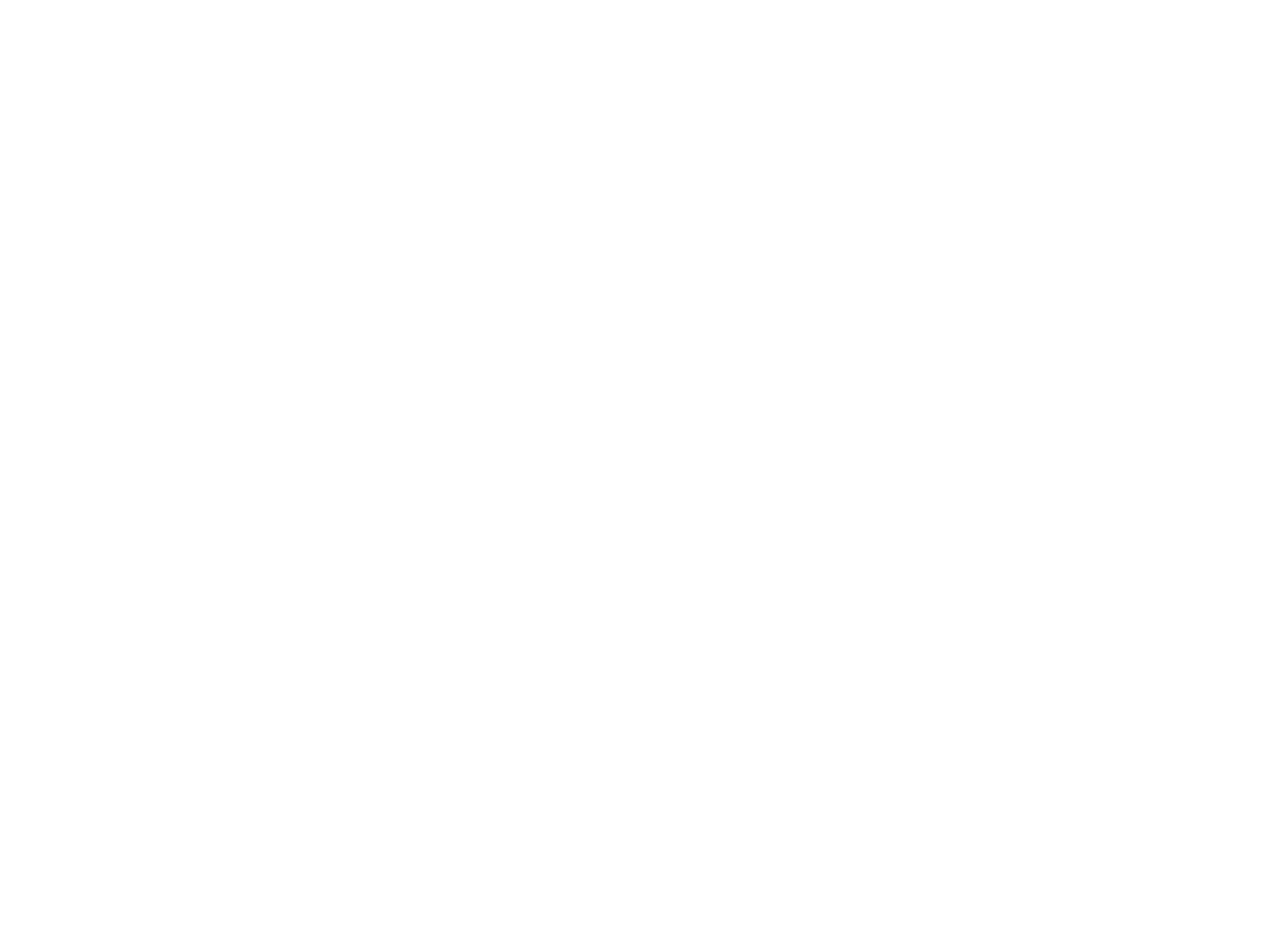
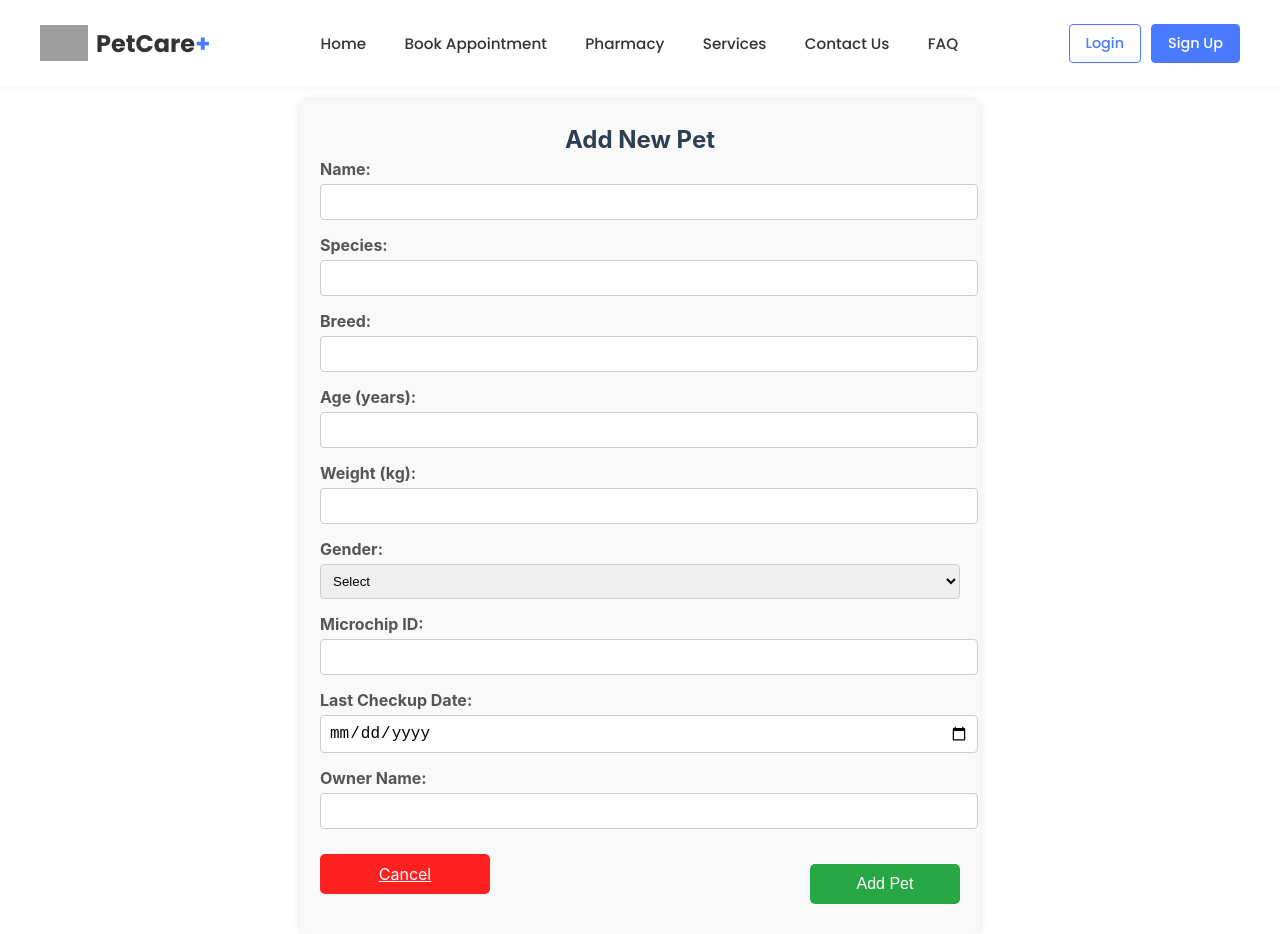
Before and after one commit to malindaz/smart-pet-care, a React (Create React App) app in the folder Front-End/: page /addnewpet in a window 1280 px wide. Before the commit this address had no page. Before the commit the page ends 800 px from the top, so only its background shows below. Built offline with nearby package versions, Linux system fonts and the light colour scheme; grey boxes are pictures that could not be loaded.

Commit message:
malinda addnewpet.js, css

```diff
--- a/Front-End/src/App.js
+++ b/Front-End/src/App.js
@@ -10,6 +10,7 @@
 //import user pages
 import MyPets from "./pages/User/mypets";
 import AddRecord from "./pages/User/addrecord";
+import AddNewPet from "./pages/User/addnewpet";
 //import Admin pages
 
 //import Veterinarian pages
@@ -31,6 +32,7 @@
           {/*Add User Routes Here*/ }
           <Route path="/mypets" element={<MyPets />} />
           <Route path="/addrecord" element={<AddRecord />} />
+          <Route path="/addnewpet" element={<AddNewPet />} />
           {/*Add Admin Routes Here*/ }
 
 
--- /dev/null
+++ b/Front-End/src/css/addnewpet.css
@@ -0,0 +1,77 @@
+.form-container {
+    width: 50%;
+    padding: 20px;
+    background: #f9f9f9;
+    border-radius: 8px;
+    box-shadow: 0 0 10px rgba(0, 0, 0, 0.1);
+    margin-top: 100px;
+    margin-left: auto;
+    margin-right: auto;
+    margin-bottom: auto;
+}
+
+  .page-title {
+    text-align: center;
+    font-size: 24px;
+    margin-top: 5px;
+  }
+
+  .pet-form {
+    display: flex;
+    flex-direction: column;
+    gap: 15px;
+  }
+
+  .pet-form label {
+    font-size: 16px;
+    font-weight: bold;
+  }
+
+  .pet-form input,
+  .pet-form select {
+    width: 100%;
+    padding: 8px;
+    margin-top: 5px;
+    border: 1px solid #ccc;
+    border-radius: 4px;
+  }
+  .button-container {
+    display: flex;
+    justify-content: flex-end; /* Aligns buttons to the right */
+    gap: 10px; /* Adds spacing between buttons */
+    margin-top: 10px;
+    margin-bottom: 10px;
+    height: 50px;
+  }
+
+  .submit-btn, .cancel-btn {
+    padding: 10px;
+    border: none;
+    border-radius: 5px;
+    cursor: pointer;
+    width: 150px;
+    text-align: center;
+
+
+
+  }
+
+  .submit-btn {
+    background: #28a745;
+    color: white;
+  }
+
+  .submit-btn:hover {
+    background: #218838;
+  }
+
+  .cancel-btn {
+    background: #ff2020;
+    color: white;
+    height: 20px;
+
+  }
+
+  .cancel-btn:hover {
+    background: #942a2a;
+  }
--- a/Front-End/src/css/mypets.css
+++ b/Front-End/src/css/mypets.css
@@ -3,6 +3,7 @@
   max-width: 1200px;
   margin: 0 auto;
   padding: 20px;
+  margin-top: 100px;
   font-family: Arial, sans-serif;
 }
 
@@ -62,11 +63,11 @@
 }
 
 .pet-item:hover {
-  background-color: #e9ecef;
+  background-color: #b9bdc0;
 }
 
 .pet-item.active {
-  background-color: #3498db;
+  background-color: #3a464e;
   color: white;
 }
 
@@ -158,7 +159,8 @@
 }
 
 .tab-btn:hover {
-  color: #3498db;
+  color: #9aa6ad;
+  background: #4f5558 ;
 }
 
 .tab-btn.active {
@@ -285,9 +287,9 @@
 /* Add button */
 .add-btn {
   display: block;
-  width: 100%;
+  width: 92%;
   padding: 10px;
-  background: #3498db;
+  background: #4caf50;
   color: white;
   text-decoration: none;
   border-radius: 5px;
@@ -296,7 +298,7 @@
 }
 
 .add-btn:hover {
-  background: #2980b9;
+  background: #369439;
 }
 
 /* ===== RESPONSIVE DESIGN RULES ===== */
--- /dev/null
+++ b/Front-End/src/pages/User/addnewpet.js
@@ -0,0 +1,110 @@
+import React, { useState } from "react";
+import { Link, useNavigate } from "react-router-dom";
+import NavBar from "../../components/NavBar";
+import "../../css/addnewpet.css";  // Updated CSS import
+
+const AddNewPet = () => {
+  const navigate = useNavigate();
+
+  const [pet, setPet] = useState({
+    name: "",
+    species: "",
+    breed: "",
+    age: "",
+    weight: "",
+    gender: "",
+    microchipID: "",
+    lastCheckup: "",
+    ownerName: "",
+  });
+
+  const handleChange = (e) => {
+    setPet({ ...pet, [e.target.name]: e.target.value });
+  };
+
+  const handleSubmit = (e) => {
+    e.preventDefault();
+    console.log("New Pet Data:", pet);
+    alert("Pet added successfully!");
+    navigate("/mypets");
+  };
+
+  return (
+    <>
+      <NavBar />
+      <div className="form-container">
+        <h1 className="page-title">Add New Pet</h1>
+        <form className="pet-form" onSubmit={handleSubmit}>
+          <label>Name:
+            <input type="text"
+            name="name"
+            value={pet.name}
+            onChange={handleChange}
+            required />
+          </label>
+
+          <label>Species:
+            <input type="text"
+            name="species"
+            value={pet.species}
+            onChange={handleChange}
+            required />
+          </label>
+
+          <label>Breed:
+            <input type="text"
+            name="breed"
+            value={pet.breed}
+            onChange={handleChange} />
+          </label>
+
+          <label>Age (years):
+            <input type="number"
+            name="age" value={pet.age}
+            onChange={handleChange}
+            min="1" />
+          </label>
+
+          <label>Weight (kg):
+            <input type="number"
+            name="weight"
+            value={pet.weight}
+            onChange={handleChange}
+            min="0.1"
+            step="0.1"
+            required />
+          </label>
+
+          <label>Gender:
+            <select name="gender" value={pet.gender} onChange={handleChange} required>
+              <option value="" disabled>Select</option>
+              <option value="Male">Male</option>
+              <option value="Female">Female</option>
+            </select>
+          </label>
+
+          <label>Microchip ID:
+            <input type="text" name="microchipID" value={pet.microchipID} onChange={handleChange} />
+          </label>
+
+          <label>Last Checkup Date:
+            <input type="date" name="lastCheckup" value={pet.lastCheckup} onChange={handleChange} required />
+          </label>
+
+          <label>Owner Name:
+            <input type="text" name="ownerName" value={pet.ownerName} onChange={handleChange} required />
+          </label>
+
+          <div className="button-container">
+              <Link to="/mypets" className="cancel-btn">Cancel</Link>
+            <button type="submit" className="submit-btn">Add Pet</button>
+
+            </div>
+
+        </form>
+      </div>
+    </>
+  );
+};
+
+export default AddNewPet;
--- a/Front-End/src/pages/User/mypets.js
+++ b/Front-End/src/pages/User/mypets.js
@@ -101,7 +101,7 @@
                 </li>
               ))}
             </ul>
-            <Link to="/aecord" className="add-btn">➕ Add New Pet</Link>
+            <Link to="/addnewpet" className="add-btn">➕ Add New Pet</Link>
           </div>
 
           {/* Pet Profile Display Area */}
```
